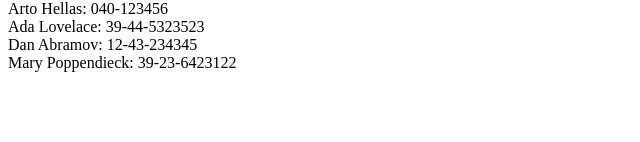
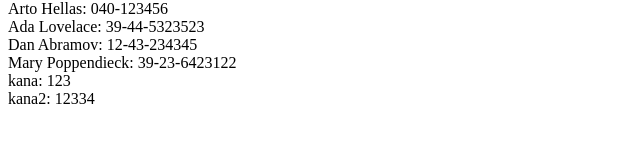
Before and after one commit to roosakyl/fullstack-open, a React (Vite) app in the folder osa2/puhelinluettelo/: page / in a window 1280 px wide. Shown: the part 274-416 px from the top of the page, without its empty margins (0-640 px from the left). Built offline with nearby package versions, Linux system fonts and the light colour scheme; data requests are answered from the project's data file.

Commit message:
Tehtävät 2.12 ja 2.13 valmiiksi

```diff
--- a/osa2/puhelinluettelo/db.json
+++ b/osa2/puhelinluettelo/db.json
@@ -1,5 +1,5 @@
 {
-    "persons":[
+  "persons": [
     {
       "name": "Arto Hellas",
       "number": "040-123456",
@@ -19,6 +19,16 @@
       "name": "Mary Poppendieck",
       "number": "39-23-6423122",
       "id": "4"
+    },
+    {
+      "id": "6310",
+      "name": "kana",
+      "number": "123"
+    },
+    {
+      "id": "e9a3",
+      "name": "kana2",
+      "number": "12334"
     }
   ]
 }
--- a/osa2/puhelinluettelo/src/App.jsx
+++ b/osa2/puhelinluettelo/src/App.jsx
@@ -3,6 +3,7 @@ import axios from 'axios'
 import Filter from './components/Filter'
 import Persons from './components/Persons'
 import PersonForm from './components/PersonForm'
+import personService from './services/persons'
 
 const App = () => {
   const [persons, setPersons] = useState([])
@@ -13,8 +14,8 @@ const App = () => {
 
   useEffect(() => {
     console.log('effect')
-    axios
-      .get('http://localhost:3001/persons')
+    personService
+      .getAll()
       .then(response => {
         setPersons(response.data)
       })
@@ -38,7 +39,15 @@ const App = () => {
     const newPerson = {name: newName, number: newNumber}
     const alreadyAdded = persons.filter((person) => person.name === newName);
     //If the name is already on the list, prevent addition and give an alert. If not, add the name to the list
-    alreadyAdded.length > 0 ? alert(`${newName} is already added to phonebook`) : setPersons(persons.concat(newPerson))
+    if (alreadyAdded.length > 0) {
+      alert(`${newName} is already added to phonebook`)
+    } else {
+    personService
+      .create(newPerson)
+      .then(response => {
+        setPersons(persons.concat(response.data))
+      })
+    }
   }
 
   return (
--- /dev/null
+++ b/osa2/puhelinluettelo/src/services/persons.js
@@ -0,0 +1,12 @@
+import axios from 'axios'
+const baseUrl = 'http://localhost:3001/persons'
+
+const getAll = () => {
+    return axios.get(baseUrl)
+}
+
+const create = newPerson => {
+    return axios.post(baseUrl, newPerson)
+}
+
+export default { getAll, create }
```
Lines whose indentation alone changed are shown as unchanged.
